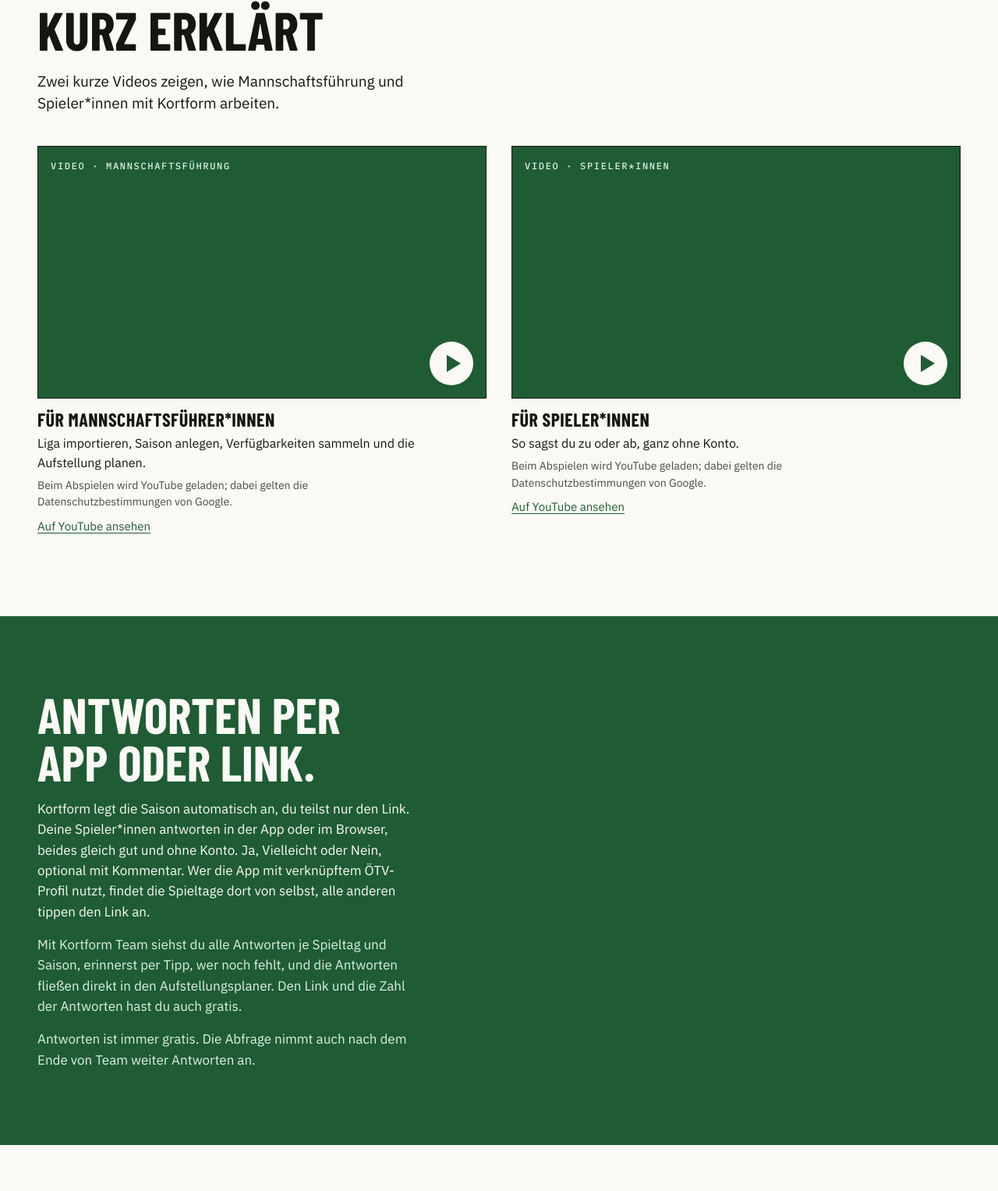
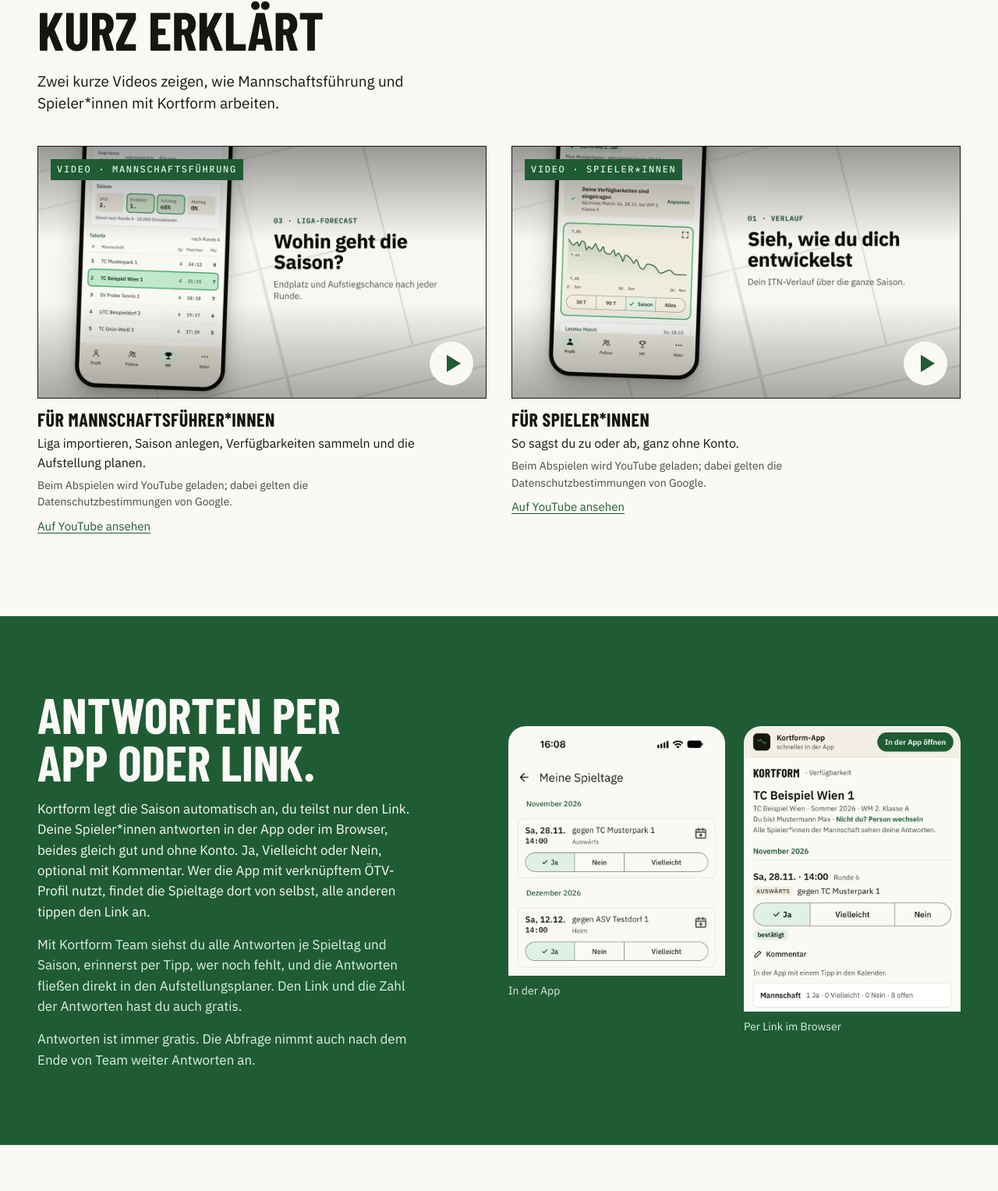
Before and after one commit to mgursch/kortform-web, a plain HTML site: page site/index.html in a window 1280 px wide. Shown: the part 1947-3474 px from the top of the page at 78% size. Drawn offline with Linux system fonts and the light colour scheme.

Commit message:
Show video previews and app and link answer screenshots

```diff
--- a/site/home.css
+++ b/site/home.css
@@ -28,6 +28,8 @@
 .crop-liga { aspect-ratio: 720 / 1312; }
 .crop-verlauf { aspect-ratio: 720 / 1295; }
 .crop-aufstellung { aspect-ratio: 720 / 1315; }
+.crop-antwort-app { aspect-ratio: 720 / 828; }
+.crop-antwort-link { aspect-ratio: 720 / 948; }
 
 /* Annotation tags sit in empty space next to what they point at (positions measured on the 720 px originals) */
 .tag, .legend-tag, .ref { display: inline-grid; place-items: center; background: #a64b27; color: #faf9f5; font-family: var(--font-mono); font-weight: 600; line-height: 1; }
@@ -209,8 +211,15 @@
 .w-mittel { grid-column: 1 / 5; }
 .w-klein { grid-column: 1 / 3; }
 .w-leiste { grid-column: 3 / 5; align-self: start; }
+/* Two answer screens side by side, top aligned; the crop border must stay visible on the green */
+.answer-shots { display: grid; grid-template-columns: repeat(2, minmax(0, 1fr)); gap: 16px; align-items: start; max-width: 520px; }
+.answer-shot { margin: 0; }
+.field .crop { border-color: var(--on-field); }
+.answer-shot figcaption { margin-top: 10px; font-size: 14px; line-height: 1.4; color: var(--on-field-2); }
+@media (min-width: 760px) { .answer-shots { gap: 24px; } }
 @media (min-width: 1000px) {
   .field { padding: 96px 0; }
+  .answer-shots { grid-column: 7 / 13; justify-self: end; width: 100%; max-width: none; }
   .field-inner { grid-template-columns: repeat(12, minmax(0, 1fr)); column-gap: 24px; align-items: center; }
   .field-copy { grid-column: 1 / 6; }
   .homescreen { grid-column: 7 / 13; justify-self: end; width: 100%; }
--- a/site/index.html
+++ b/site/index.html
@@ -130,6 +130,7 @@
         <article class="video-card" data-video-id="Pl2w1N28qjk" data-video-title="Kortform erklärt: für Mannschaftsführer*innen">
           <div class="video-frame">
             <button type="button" class="video-play" aria-label="Video abspielen: Kortform für Mannschaftsführer*innen">
+              <img class="video-poster" src="/video-poster-mf.webp" alt="" width="1280" height="720" loading="lazy" decoding="async">
               <span class="video-kicker">Video · Mannschaftsführung</span>
               <span class="video-icon" aria-hidden="true"></span>
             </button>
@@ -142,6 +143,7 @@
         <article class="video-card" data-video-id="nzSf3HTiRtw" data-video-title="Kortform erklärt: für Spieler*innen">
           <div class="video-frame">
             <button type="button" class="video-play" aria-label="Video abspielen: Kortform für Spieler*innen">
+              <img class="video-poster" src="/video-poster-spieler.webp" alt="" width="1280" height="720" loading="lazy" decoding="async">
               <span class="video-kicker">Video · Spieler*innen</span>
               <span class="video-icon" aria-hidden="true"></span>
             </button>
@@ -161,6 +163,20 @@
           <p>Kortform legt die Saison automatisch an, du teilst nur den Link. Deine Spieler*innen antworten in der App oder im Browser, beides gleich gut und ohne Konto. Ja, Vielleicht oder Nein, optional mit Kommentar. Wer die App mit verknüpftem ÖTV-Profil nutzt, findet die Spieltage dort von selbst, alle anderen tippen den Link an.</p>
           <p>Mit Kortform Team siehst du alle Antworten je Spieltag und Saison, erinnerst per Tipp, wer noch fehlt, und die Antworten fließen direkt in den Aufstellungsplaner. Den Link und die Zahl der Antworten hast du auch gratis.</p>
           <p>Antworten ist immer gratis. Die Abfrage nimmt auch nach dem Ende von Team weiter Antworten an.</p>
+        </div>
+        <div class="answer-shots">
+          <figure class="answer-shot">
+            <div class="crop crop-antwort-app">
+              <img src="/img/app-antworten.webp" alt="Meine Spieltage in der App: Samstag, 28.11. um 14:00 gegen TC Musterpark 1 auswärts und Samstag, 12.12. um 14:00 gegen ASV Testdorf 1 daheim, bei beiden ist Ja gewählt" width="720" height="1616" loading="lazy" decoding="async">
+            </div>
+            <figcaption>In der App</figcaption>
+          </figure>
+          <figure class="answer-shot">
+            <div class="crop crop-antwort-link">
+              <img src="/img/link-antworten.webp" alt="Antwortseite im Browser für TC Beispiel Wien 1: Samstag, 28.11. um 14:00 auswärts gegen TC Musterpark 1, Ja ist gewählt und bestätigt, darunter die Übersicht der Mannschaft" width="720" height="1616" loading="lazy" decoding="async">
+            </div>
+            <figcaption>Per Link im Browser</figcaption>
+          </figure>
         </div>
       </div>
     </section>
--- a/site/styles.css
+++ b/site/styles.css
@@ -167,9 +167,16 @@ h3 { font-size: 24px; letter-spacing: 0.02em; line-height: 1.05; }
 .video-card:not(.is-ready) .video-frame, .video-card:not(.is-ready) .video-note { display: none; }
 .video-frame { position: relative; aspect-ratio: 16 / 9; background: var(--field); border: 1.5px solid var(--text); overflow: hidden; }
 .video-frame iframe { position: absolute; inset: 0; width: 100%; height: 100%; border: 0; display: block; }
+/* Self-hosted poster (no request to YouTube before the click); the scrim keeps kicker and icon readable on the light image */
+.video-poster { position: absolute; inset: 0; width: 100%; height: 100%; object-fit: cover; display: block; }
+.video-play::before { content: ""; position: absolute; inset: 0; z-index: 1; pointer-events: none; background: linear-gradient(180deg, rgba(0, 0, 0, 0.38) 0%, rgba(0, 0, 0, 0) 38%, rgba(0, 0, 0, 0) 62%, rgba(0, 0, 0, 0.32) 100%); }
+.video-kicker, .video-icon { position: relative; z-index: 2; }
+.video-kicker { padding: 4px 8px; background: var(--field); }
 .video-play { position: absolute; inset: 0; width: 100%; height: 100%; display: flex; flex-direction: column; justify-content: space-between; align-items: flex-start; margin: 0; padding: 16px; border: 0; border-radius: 0; background: var(--field); color: var(--on-field); font: inherit; text-align: left; cursor: pointer; }
 @media (hover: hover) { .video-play:hover .video-icon { transform: scale(1.08); } }
 .video-play:focus-visible { outline: 3px solid var(--on-field); outline-offset: -8px; }
+/* The positioned poster paints over the button's inset outline, so the visible focus ring sits around the frame */
+.video-frame:has(.video-play:focus-visible) { outline: 3px solid var(--primary); outline-offset: 3px; }
 .video-kicker { font-family: var(--font-mono); font-weight: 500; font-size: 12px; letter-spacing: 0.14em; text-transform: uppercase; color: var(--on-field-2); }
 .video-icon { align-self: flex-end; display: grid; place-items: center; width: 56px; height: 56px; border-radius: 50%; background: var(--on-field); }
 .video-icon::before { content: ""; display: block; margin-left: 5px; border-style: solid; border-width: 11px 0 11px 18px; border-color: transparent transparent transparent var(--field); }
```
Also changed, not shown: site/support/index.html (+2 -0 lines), site/img/app-antworten.webp (added), site/img/link-antworten.webp (added), site/video-poster-mf.webp (added), site/video-poster-spieler.webp (added).
